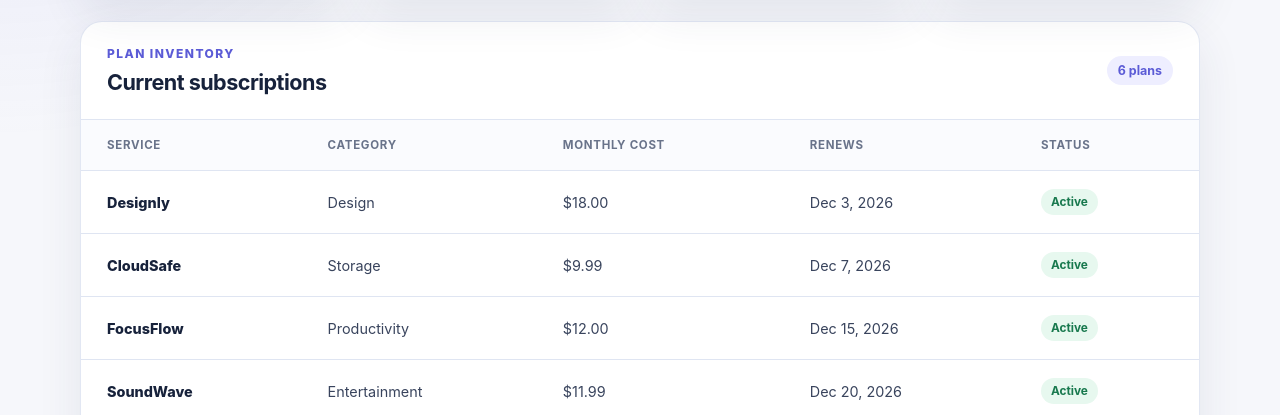
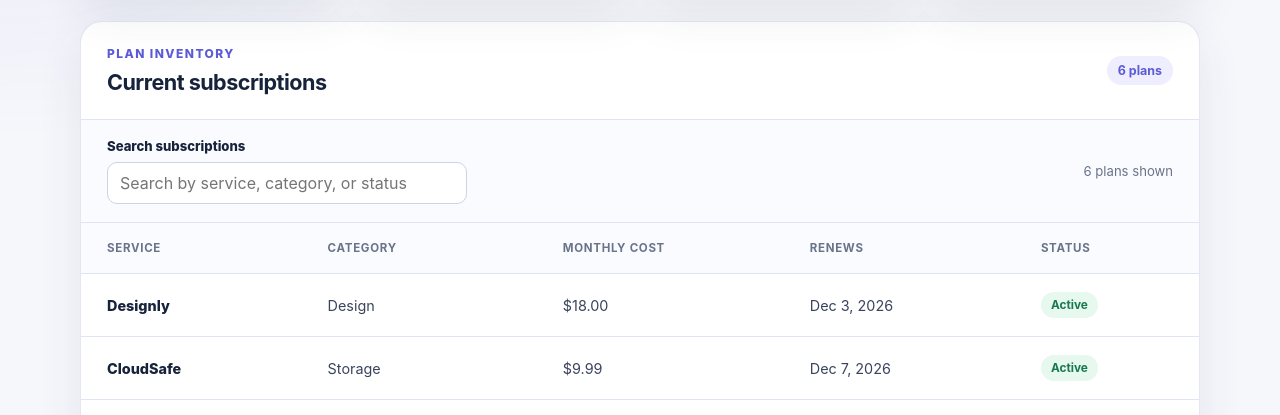
Before and after one commit to chocoHacks33/subscription-compass-dashboard, a website: page index.html in a window 1280 px wide. Shown: the part 372-787 px from the top of the page. Drawn offline with Linux system fonts and the light colour scheme.

Commit message:
feat: add subscription search

```diff
--- a/app.js
+++ b/app.js
@@ -92,6 +92,18 @@ function formatDate(dateString) {
   }).format(new Date(year, month - 1, day));
 }
 
+function filterSubscriptions(items, query) {
+  const normalizedQuery = query.trim().toLocaleLowerCase('en');
+
+  if (!normalizedQuery) return [...items];
+
+  return items.filter((item) =>
+    [item.name, item.category, item.status].some((value) =>
+      value.toLocaleLowerCase('en').includes(normalizedQuery),
+    ),
+  );
+}
+
 function makeCell(text, className = '') {
   const cell = document.createElement('td');
   cell.textContent = text;
@@ -102,6 +114,15 @@ function makeCell(text, className = '') {
 function renderSubscriptionRows(items) {
   const list = document.querySelector('#subscription-list');
   list.replaceChildren();
+
+  if (items.length === 0) {
+    const row = document.createElement('tr');
+    const cell = makeCell('No subscriptions match this search.', 'empty-results');
+    cell.colSpan = 5;
+    row.append(cell);
+    list.append(row);
+    return;
+  }
 
   items.forEach((item) => {
     const row = document.createElement('tr');
@@ -127,6 +148,8 @@ function renderSubscriptionRows(items) {
 function renderDashboard(items) {
   const activeItems = getActiveSubscriptions(items);
   const nextRenewal = getNextRenewal(items);
+  const searchInput = document.querySelector('#subscription-search');
+  const searchResults = document.querySelector('#search-results');
 
   document.querySelector('#monthly-spend').textContent = formatCurrency(
     calculateMonthlyTotal(items),
@@ -135,13 +158,22 @@ function renderDashboard(items) {
     calculateYearlyForecast(items),
   );
   document.querySelector('#active-count').textContent = String(activeItems.length);
-  document.querySelector('#plan-count').textContent = `${items.length} plans`;
   document.querySelector('#next-renewal').textContent = nextRenewal?.name ?? 'None';
   document.querySelector('#next-renewal-date').textContent = nextRenewal
     ? `${formatDate(nextRenewal.renewalDate)} · ${formatCurrency(nextRenewal.monthlyCost)}`
     : 'No upcoming charge';
 
-  renderSubscriptionRows(items);
+  const renderSearchResults = (query = '') => {
+    const matches = filterSubscriptions(items, query);
+    document.querySelector('#plan-count').textContent = query.trim()
+      ? `${matches.length} of ${items.length} plans`
+      : `${items.length} plans`;
+    searchResults.textContent = `${matches.length} ${matches.length === 1 ? 'plan' : 'plans'} shown`;
+    renderSubscriptionRows(matches);
+  };
+
+  renderSearchResults();
+  searchInput.addEventListener('input', (event) => renderSearchResults(event.target.value));
 }
 
 if (typeof document !== 'undefined') {
@@ -158,5 +190,6 @@ if (typeof module !== 'undefined') {
     getNextRenewal,
     formatCurrency,
     formatDate,
+    filterSubscriptions,
   };
 }
--- a/index.html
+++ b/index.html
@@ -59,6 +59,18 @@
           <span id="plan-count" class="count-pill">0 plans</span>
         </div>
 
+        <div class="table-tools">
+          <label for="subscription-search">Search subscriptions</label>
+          <input
+            id="subscription-search"
+            type="search"
+            placeholder="Search by service, category, or status"
+            autocomplete="off"
+            aria-describedby="search-results"
+          />
+          <p id="search-results" class="search-results" role="status" aria-live="polite"></p>
+        </div>
+
         <div class="table-wrap">
           <table>
             <thead>
--- a/styles.css
+++ b/styles.css
@@ -175,6 +175,53 @@ h2 {
   border-bottom: 1px solid var(--line);
 }
 
+.table-tools {
+  display: grid;
+  grid-template-columns: minmax(0, 360px) 1fr;
+  gap: 8px 18px;
+  padding: 18px 26px;
+  border-bottom: 1px solid var(--line);
+  background: #fafbfe;
+}
+
+.table-tools label {
+  color: var(--ink);
+  font-size: 0.82rem;
+  font-weight: 800;
+}
+
+.table-tools input {
+  grid-column: 1;
+  width: 100%;
+  padding: 10px 12px;
+  border: 1px solid #cbd3e4;
+  border-radius: 10px;
+  color: var(--ink);
+  background: var(--surface);
+}
+
+.table-tools input:focus-visible {
+  border-color: var(--accent);
+  outline: 3px solid rgba(91, 91, 214, 0.18);
+  outline-offset: 1px;
+}
+
+.search-results {
+  align-self: center;
+  grid-column: 2;
+  grid-row: 1 / span 2;
+  margin: 0;
+  color: var(--muted);
+  font-size: 0.82rem;
+  text-align: right;
+}
+
+.empty-results {
+  padding-block: 28px;
+  color: var(--muted);
+  text-align: center;
+}
+
 .count-pill {
   padding: 7px 11px;
   color: var(--accent);
@@ -263,4 +310,16 @@ tbody tr:last-child td {
     padding-right: 18px;
     padding-left: 18px;
   }
+
+  .table-tools {
+    grid-template-columns: 1fr;
+    padding-right: 18px;
+    padding-left: 18px;
+  }
+
+  .search-results {
+    grid-column: 1;
+    grid-row: auto;
+    text-align: left;
+  }
 }
```
Also changed, not shown: test/app.test.js (+14 -0 lines), README.md.
